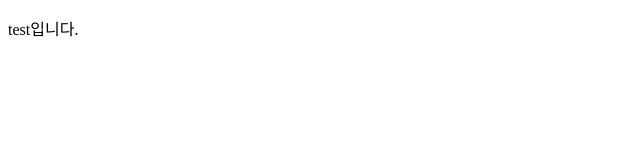
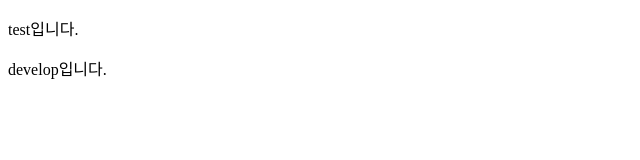
Before and after one commit to jskim4695/test_nune, a plain HTML site: page index.html in a window 1280 px wide. Shown: the whole page, without its empty margins (0-640 px from the left). Drawn offline with Linux system fonts and the light colour scheme.

Commit message:
develop 생성

```diff
--- a/index.html
+++ b/index.html
@@ -7,5 +7,6 @@
 </head>
 <body>
     <p>test입니다.</p>
+    <p>develop입니다.</p>
 </body>
 </html>
```
